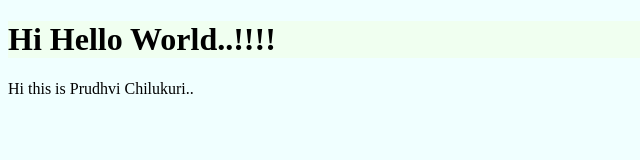
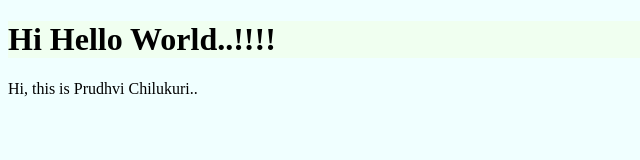
Before and after one commit to PrudhviChilukuri21/javascript, a plain HTML site: page index.html in a window 1280 px wide. Shown: the full height of the page, 0-640 px from the left. Drawn offline with Linux system fonts and the light colour scheme.

Commit message:
change 1

```diff
--- a/index.html
+++ b/index.html
@@ -12,7 +12,7 @@
 <body>
     <div>
         <h1>Hi Hello World..!!!!</h1>
-        <p id="p1">Hi this is Prudhvi Chilukuri..</p>
+        <p id="p1">Hi, this is Prudhvi Chilukuri..</p>
     </div>
 
 
```
